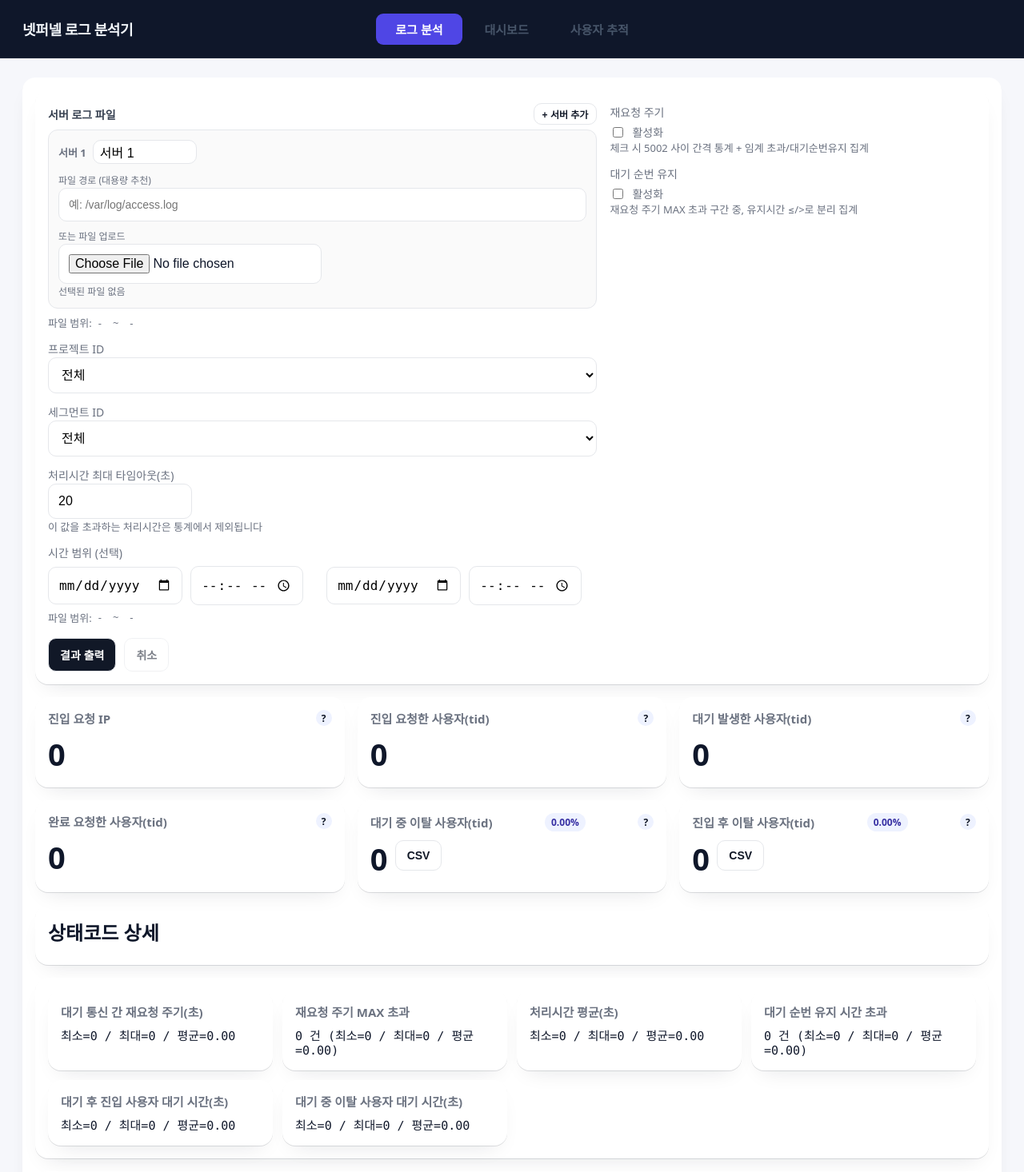
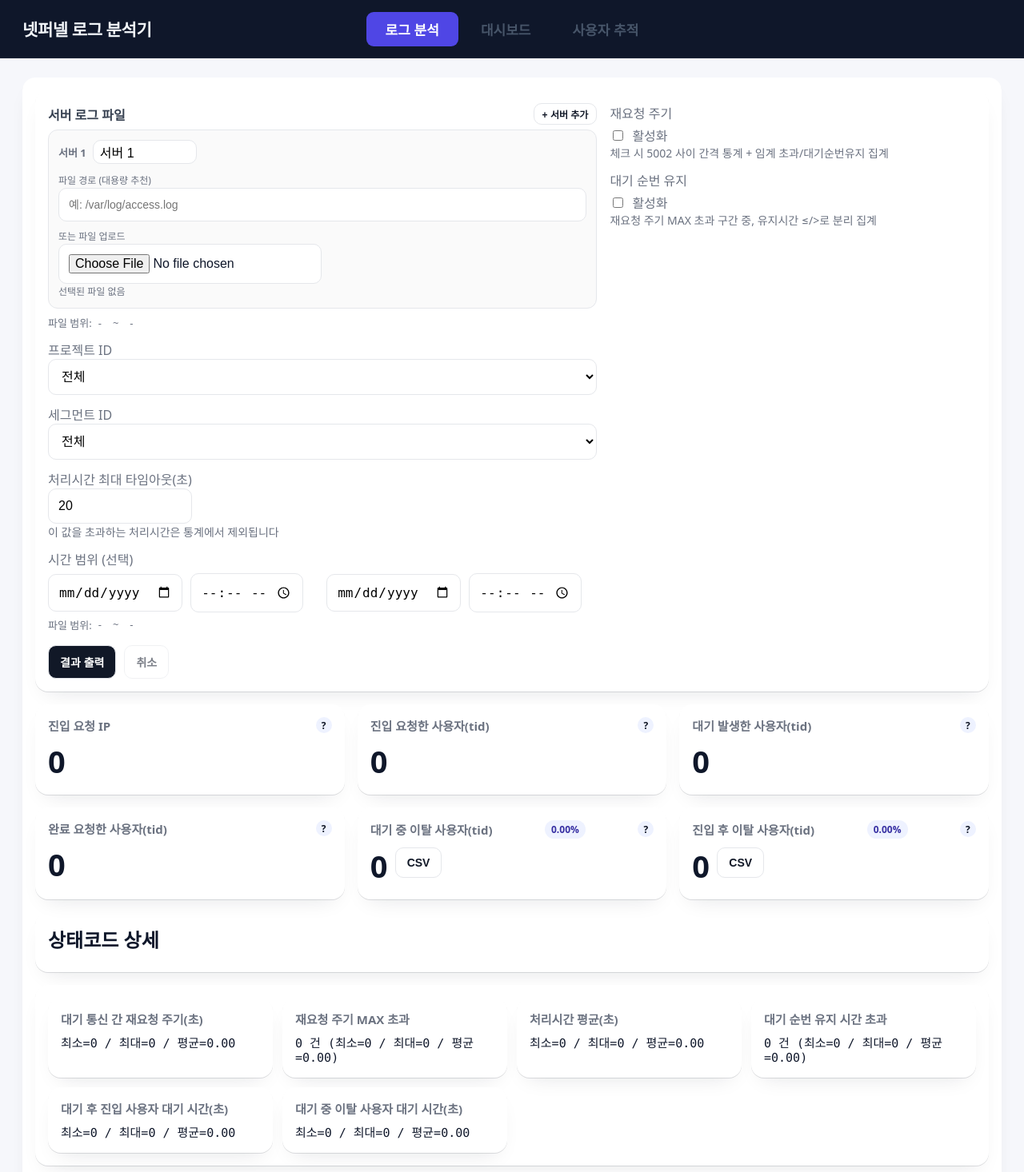
Before and after one commit to theo-bk/Log_anaylizer, a Django app: page / in a window 1280 px wide; the page is wider, and only the part inside the window is pictured. Shown: the top 1466 px of that part at 80% size. Run offline with Django 5.2, Linux system fonts and the light colour scheme.

Commit message:
fix: 반응형 레이아웃 개선 및 폰트 크기 확대
반응형 수정:
- body에 overflow-x: hidden 추가
- .chart-card에 min-width:0, overflow:hidden 추가 → 창 크기 줄여도 차트가 잘리지 않음
- .dash-charts-grid > *, .kpis > * 에 min-width:0 추가 (CSS Grid 축소 허용)
- ①② 도넛/퍼널 row를 인라인 스타일 대신 .dash-grid-unequal 클래스로 처리
  → @media (max-width:900px)에서 정상적으로 1컬럼 전환
- afterFit: 고정 130px → min(130, chart너비×0.28) 비율 적용

폰트 크기:
- 헤더 브랜드: 18→21px, 네비 탭: 15→17px
- label: 14→16px, .subtle: 13→14px
- 로그분석 첫 섹션 서버 라벨 인라인 14→16px

Co-Authored-By: Claude Sonnet 4.6 <noreply@anthropic.com>

```diff
--- a/static/analyzer/app.js
+++ b/static/analyzer/app.js
@@ -634,7 +634,7 @@
           },
           y: {
             ticks: { font: { size: 13 }, color: '#1e293b' },
-            afterFit: (scale) => { scale.width = Math.max(scale.width, 130); }
+            afterFit: (scale) => { scale.width = Math.max(scale.width, Math.min(130, scale.chart.width * 0.28)); }
           }
         },
         onClick: (evt, elements) => {
@@ -782,7 +782,7 @@
           x: { beginAtZero: true, grid: { color: '#f3f4f6' }, ticks: { precision: 0, font: { size: 13 }, color: '#6b7280' } },
           y: {
             ticks: { font: { size: 13 }, color: '#1e293b' },
-            afterFit: (scale) => { scale.width = Math.max(scale.width, 130); }
+            afterFit: (scale) => { scale.width = Math.max(scale.width, Math.min(130, scale.chart.width * 0.28)); }
           }
         },
         onClick: (evt, elements) => {
--- a/templates/analyzer/index.html
+++ b/templates/analyzer/index.html
@@ -24,7 +24,8 @@
             margin: 0;
             background: var(--bg);
             color: var(--fg);
-            font-family: system-ui, -apple-system, Segoe UI, Roboto, Apple SD Gothic Neo, Noto Sans KR, sans-serif
+            font-family: system-ui, -apple-system, Segoe UI, Roboto, Apple SD Gothic Neo, Noto Sans KR, sans-serif;
+            overflow-x: hidden
         }
 
         .wrap {
@@ -44,7 +45,7 @@
         }
 
         label {
-            font-size: 14px;
+            font-size: 16px;
             color: var(--muted)
         }
 
@@ -88,7 +89,7 @@
         }
 
         .subtle {
-            font-size: 13px;
+            font-size: 14px;
             color: var(--muted)
         }
 
@@ -110,7 +111,7 @@
             align-items: center
         }
         .header-brand {
-            font-size: 18px;
+            font-size: 21px;
             font-weight: 800;
             color: #f1f5f9;
             letter-spacing: -.02em;
@@ -127,7 +128,7 @@
             border: none;
             background: transparent;
             color: #94a3b8;
-            font-size: 15px;
+            font-size: 17px;
             font-weight: 600;
             cursor: pointer;
             transition: background .15s, color .15s;
@@ -147,12 +148,19 @@
             gap: 16px;
             margin-top: 16px
         }
-        @media (max-width:900px) { .dash-charts-grid { grid-template-columns: 1fr } }
+        .dash-charts-grid > * { min-width: 0; }
+        .dash-grid-unequal { grid-template-columns: 1fr 1.4fr; }
+        @media (max-width:900px) {
+            .dash-charts-grid { grid-template-columns: 1fr }
+            .dash-grid-unequal { grid-template-columns: 1fr }
+        }
         .chart-card {
             background: #fff;
             border-radius: 16px;
             padding: 16px;
-            box-shadow: 0 1px 0 var(--ring), 0 12px 28px -14px var(--ring)
+            box-shadow: 0 1px 0 var(--ring), 0 12px 28px -14px var(--ring);
+            min-width: 0;
+            overflow: hidden
         }
         .chart-card-header {
             display: flex;
@@ -247,6 +255,7 @@
             gap: 16px;
             margin-top: 16px
         }
+        .kpis > * { min-width: 0; }
 
         @media (max-width:1100px) {
             .kpis {
@@ -590,7 +599,7 @@
                         <!-- 서버 목록 (JS로 동적 렌더링) -->
                         <div>
                             <div style="display:flex;align-items:center;justify-content:space-between;margin-bottom:6px">
-                                <label style="font-size:14px;color:#374151;font-weight:700">서버 로그 파일</label>
+                                <label style="font-size:16px;color:#374151;font-weight:700">서버 로그 파일</label>
                                 <button type="button" id="addServerBtn" class="ghost" style="font-size:12px;padding:4px 10px">+ 서버 추가</button>
                             </div>
                             <div id="serverList" style="display:flex;flex-direction:column;gap:8px"></div>
@@ -817,7 +826,7 @@
             </div>
 
             <!-- ① 세션 상태 도넛 + ② 진입 깔때기 -->
-            <div class="dash-charts-grid" style="grid-template-columns:1fr 1.4fr;margin-top:16px">
+            <div class="dash-charts-grid dash-grid-unequal">
                 <div class="chart-card">
                     <div class="chart-card-header"><h4>① 세션 상태 분포</h4></div>
                     <div class="chart-canvas-wrap"><canvas id="chart-session-status"></canvas></div>
@@ -829,7 +838,7 @@
             </div>
 
             <!-- ③ IP Top 4 차트 -->
-            <div class="dash-charts-grid" style="margin-top:16px">
+            <div class="dash-charts-grid">
                 <div class="chart-card">
                     <div class="chart-card-header">
                         <h4>③ 요청(tid) 최다 IP <span class="click-badge">↗ 클릭하면 사용자 추적</span></h4>
@@ -861,7 +870,7 @@
             </div>
 
             <!-- ③-b IP별 요청·이탈 비교 + ⑤ 시간대별 트래픽 추이 (2-col) -->
-            <div class="dash-charts-grid" style="margin-top:16px">
+            <div class="dash-charts-grid">
                 <div class="chart-card">
                     <div class="chart-card-header">
                         <h4>③ IP별 요청·이탈 비교 (Top 10) <span class="chart-hint">— 요청 대비 이탈 비율이 높은 IP 식별</span> <span class="click-badge">↗ 클릭하면 사용자 추적</span></h4>
@@ -881,7 +890,7 @@
             </div>
 
             <!-- ⑥ 처리시간 분포 + 상태코드 도넛 -->
-            <div class="dash-charts-grid" style="margin-top:16px">
+            <div class="dash-charts-grid">
                 <div class="chart-card">
                     <div class="chart-card-header"><h4>⑥ 처리시간 분포 (히스토그램)</h4></div>
                     <div class="chart-canvas-wrap"><canvas id="chart-dur-hist"></canvas></div>
@@ -935,7 +944,7 @@
     </div>
 
     <script src="https://cdn.jsdelivr.net/npm/chart.js@4/dist/chart.umd.min.js"></script>
-    <script src="{% static 'analyzer/app.js' %}?v=11"></script>
+    <script src="{% static 'analyzer/app.js' %}?v=12"></script>
 </body>
 
 </html>
```
